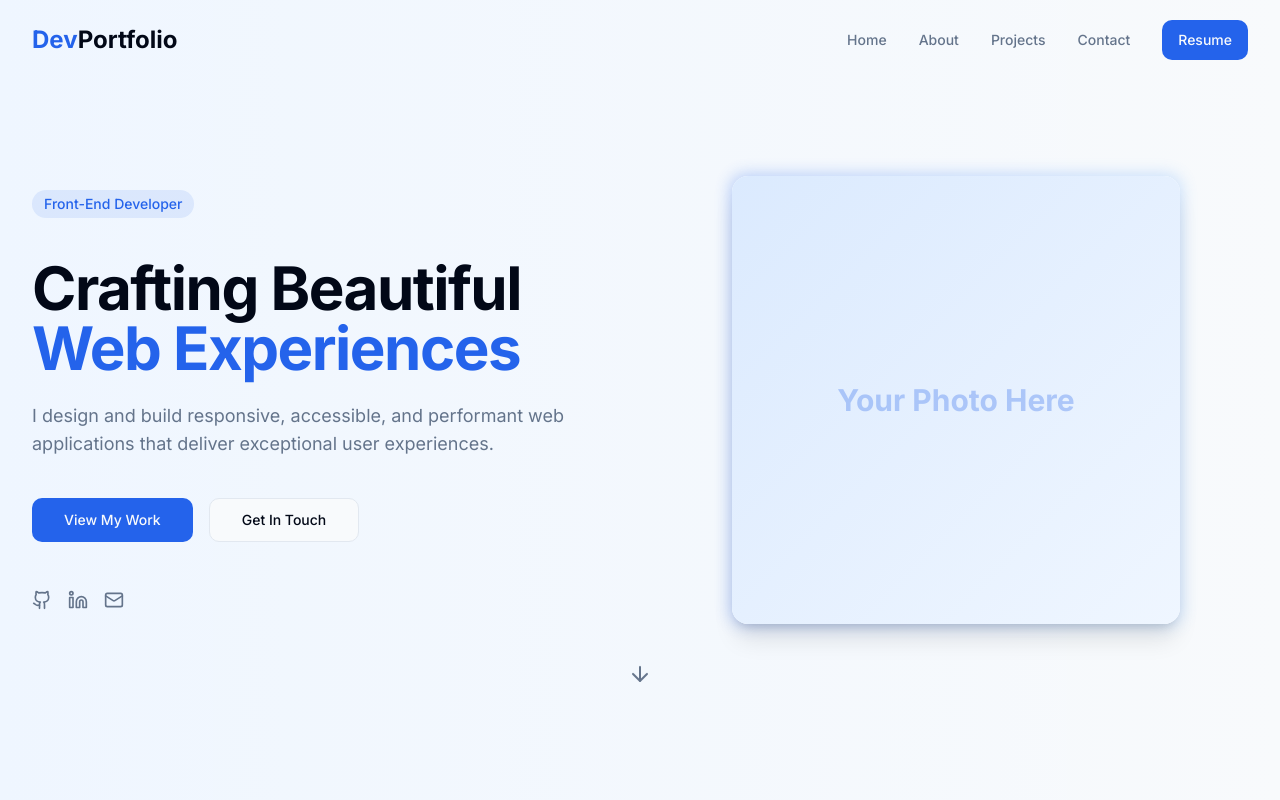
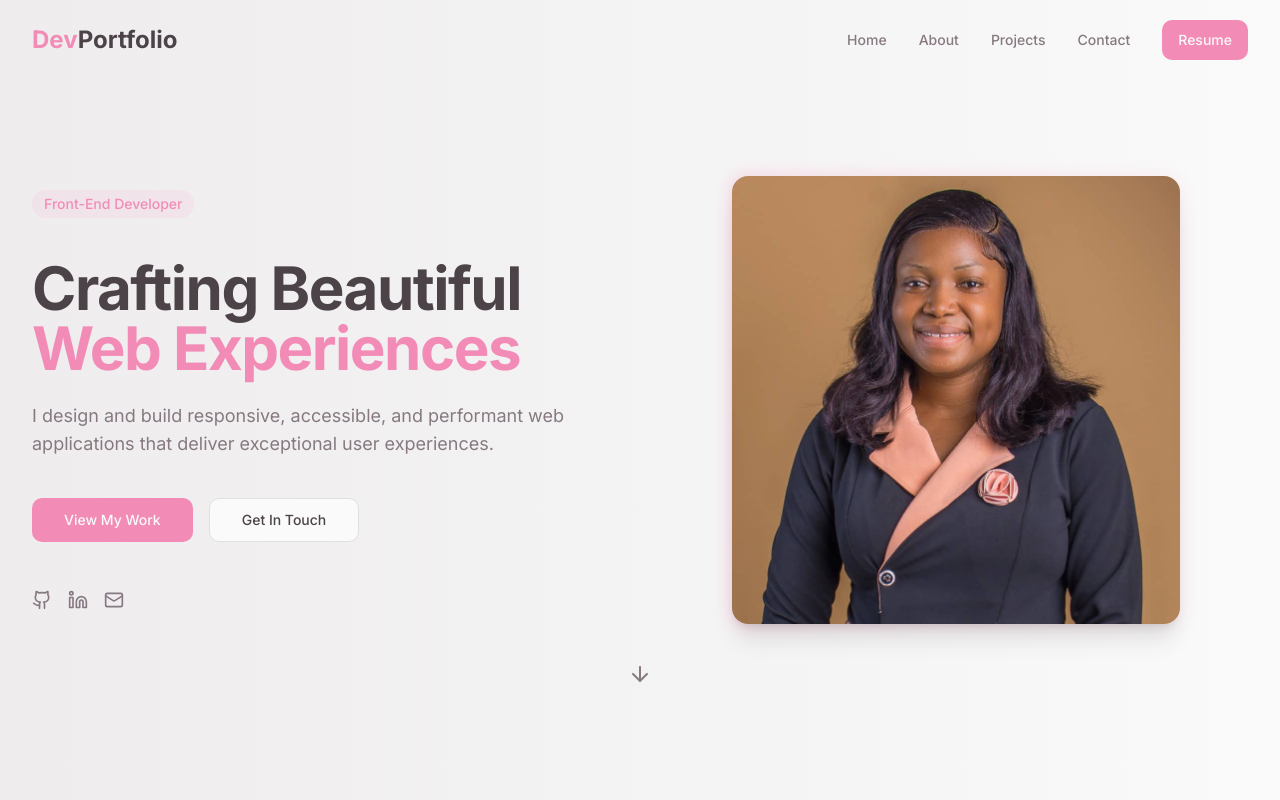
Before and after one commit to Funmi-Oba/FunmiObaPortfolio, a React (Vite) app: page / in a window 1280 px wide. Shown: the top 800 px of the page. Built offline with nearby package versions, Linux system fonts and the light colour scheme.

Commit message:
Refactor: Update color scheme and add photo
Update the color scheme to a shade of pink and light ash.
Add the user's attached photo to the photo area.

```diff
--- a/src/components/HeroSection.tsx
+++ b/src/components/HeroSection.tsx
@@ -6,7 +6,7 @@ import { ArrowDown, Github, Linkedin, Mail } from 'lucide-react';
 const HeroSection = () => {
   return (
     <section id="home" className="min-h-screen relative flex items-center">
-      <div className="absolute inset-0 bg-gradient-to-r from-blue-50 to-transparent z-0" />
+      <div className="absolute inset-0 bg-gradient-to-r from-secondary to-transparent z-0" />
       <div className="section-container relative z-10">
         <div className="grid grid-cols-1 lg:grid-cols-2 gap-12 items-center">
           <div className="space-y-6 animate-fade-in">
@@ -58,13 +58,13 @@ const HeroSection = () => {
           </div>
           <div className="hidden lg:flex justify-center items-center">
             <div className="relative w-full max-w-md">
-              <div className="absolute -inset-0.5 bg-gradient-to-r from-primary to-blue-400 rounded-2xl blur opacity-30"></div>
+              <div className="absolute -inset-0.5 bg-gradient-to-r from-primary to-primary/40 rounded-2xl blur opacity-30"></div>
               <div className="relative bg-card rounded-2xl shadow-xl overflow-hidden aspect-square">
-                {/* Placeholder for a profile image or illustration */}
-                <div className="absolute inset-0 bg-gradient-to-br from-blue-100 to-blue-50"></div>
-                <div className="absolute inset-0 flex items-center justify-center">
-                  <span className="text-3xl font-bold text-primary/30">Your Photo Here</span>
-                </div>
+                <img
+                  src="/lovable-uploads/91320e22-fd11-4680-9cbb-0e69db6ad5df.png"
+                  alt="Profile photo"
+                  className="w-full h-full object-cover"
+                />
               </div>
             </div>
           </div>
--- a/src/index.css
+++ b/src/index.css
@@ -7,33 +7,33 @@
 
 @layer base {
   :root {
-    --background: 210 40% 98%;
-    --foreground: 222.2 84% 4.9%;
+    --background: 0 0% 98%;
+    --foreground: 324 6% 28%;
 
     --card: 0 0% 100%;
-    --card-foreground: 222.2 84% 4.9%;
+    --card-foreground: 324 6% 28%;
 
     --popover: 0 0% 100%;
-    --popover-foreground: 222.2 84% 4.9%;
+    --popover-foreground: 324 6% 28%;
 
-    --primary: 221 83% 53%;
-    --primary-foreground: 210 40% 98%;
+    --primary: 335 80% 75%;
+    --primary-foreground: 0 0% 98%;
 
-    --secondary: 210 40% 96.1%;
-    --secondary-foreground: 222.2 47.4% 11.2%;
+    --secondary: 325 6% 93%;
+    --secondary-foreground: 324 6% 28%;
 
-    --muted: 210 40% 96.1%;
-    --muted-foreground: 215.4 16.3% 46.9%;
+    --muted: 325 6% 93%;
+    --muted-foreground: 324 5% 50%;
 
-    --accent: 210 40% 96.1%;
-    --accent-foreground: 222.2 47.4% 11.2%;
+    --accent: 325 6% 93%;
+    --accent-foreground: 324 6% 28%;
 
     --destructive: 0 84.2% 60.2%;
-    --destructive-foreground: 210 40% 98%;
+    --destructive-foreground: 0 0% 98%;
 
-    --border: 214.3 31.8% 91.4%;
-    --input: 214.3 31.8% 91.4%;
-    --ring: 221 83% 53%;
+    --border: 324 5% 88%;
+    --input: 324 5% 88%;
+    --ring: 335 80% 75%;
 
     --radius: 0.75rem;
   }
```
Also changed, not shown: public/lovable-uploads/91320e22-fd11-4680-9cbb-0e69db6ad5df.png (added).
